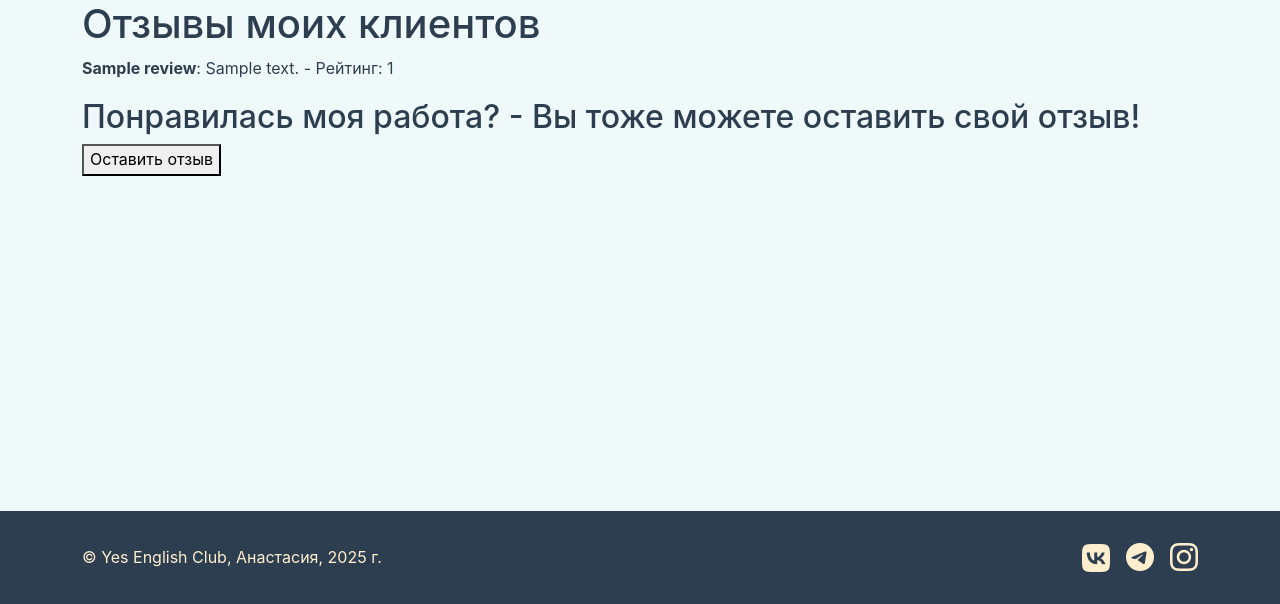
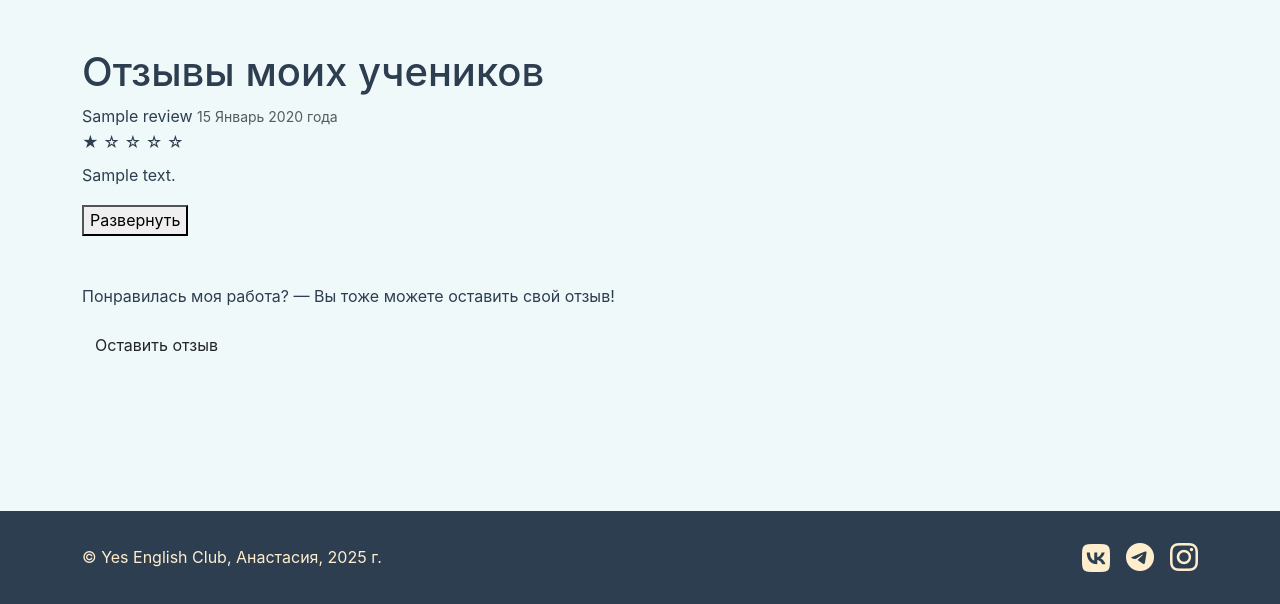
Before and after one commit to Ollie-00001/yes_english_club, a Django app: page /reviews/ in a window 1280 px wide. Shown: the part 196-800 px from the top of the page. Run offline with Django 5.2, Linux system fonts and the light colour scheme; tables that the repository leaves empty hold one stand-in row (values such as "Sample post"); grey boxes marked "Sample" are stand-in pictures.

Commit message:
adjust reviews layout with bs5 + css

```diff
--- a/core/templates/core/reviews.html
+++ b/core/templates/core/reviews.html
@@ -4,19 +4,43 @@
 {% block title %}Отзывы{% endblock %}
 
 {% block content %}
+<div class="reviews-container py-lg-5">
+    <h1 class="reviews-title">Отзывы моих учеников</h1>
 
-    <h1>Отзывы моих клиентов</h1>
-    {% for review in reviews %}
-        {% if review.is_published %}
-            <div class="review">
-                <p><strong>{{ review.client_name }}</strong>: {{ review.text }} - Рейтинг: {{ review.rating }}</p>
-            </div>
-        {% endif %}
-    {% empty %}
-        <p>Отзывов пока нет.</p>
-    {% endfor %}
-    <h2>Понравилась моя работа? - Вы тоже можете оставить свой отзыв!</h2>
-    <a href="{% url 'create_review' %}">
-        <button type="submit">Оставить отзыв</button>
-    </a>
+        <div class="reviews-grid" id="reviewsGrid" data-initial="4">
+            {% for review in reviews %}
+                {% if review.is_published %}
+                <div class="review-card">
+                    <div class="review-card-header mb-2">
+                        <div class="review-card-info">
+                            <span class="client-name">{{ review.client_name }}</span>
+                            <small class="text-muted">{{ review.created_at|date:"j F Y года" }}</small>
+                        </div>
+                        <div class="star-rating">
+                            {% for i in "12345" %}
+                                {% if forloop.counter <= review.rating %}
+                                    <span class="star">&#9733;</span>
+                                {% else %}
+                                    <span class="star empty">&#9734;</span>
+                                {% endif %}
+                            {% endfor %}
+                        </div>
+                    </div>
+
+                    <p class="review-text clamp">{{ review.text }}</p>
+                    <button class="btn-toggle-text">Развернуть</button>
+                </div>
+                {% endif %}
+            {% endfor %}
+        </div>
+
+    <div class="pagination text-center mt-4">
+        <button id="loadMoreBtn" type="button" class="btn-more btn">Ещё</button>
+    </div>
+
+    <div class="leave-review-section mt-4">
+        <p>Понравилась моя работа? — Вы тоже можете оставить свой отзыв!</p>
+        <a href="{% url 'create_review' %}" class="btn-leave-review btn">Оставить отзыв</a>
+    </div>
+</div>
 {% endblock %}
```
